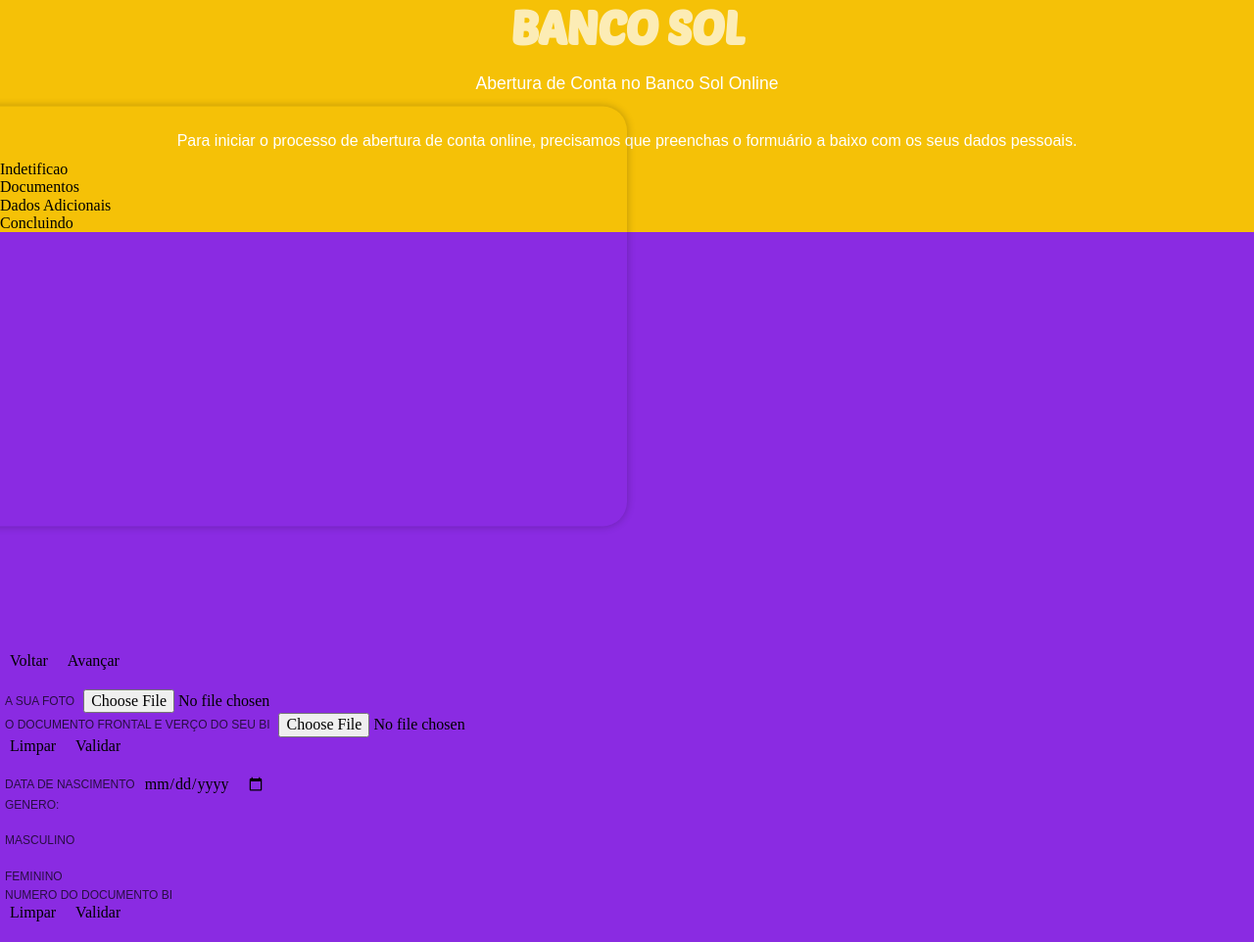
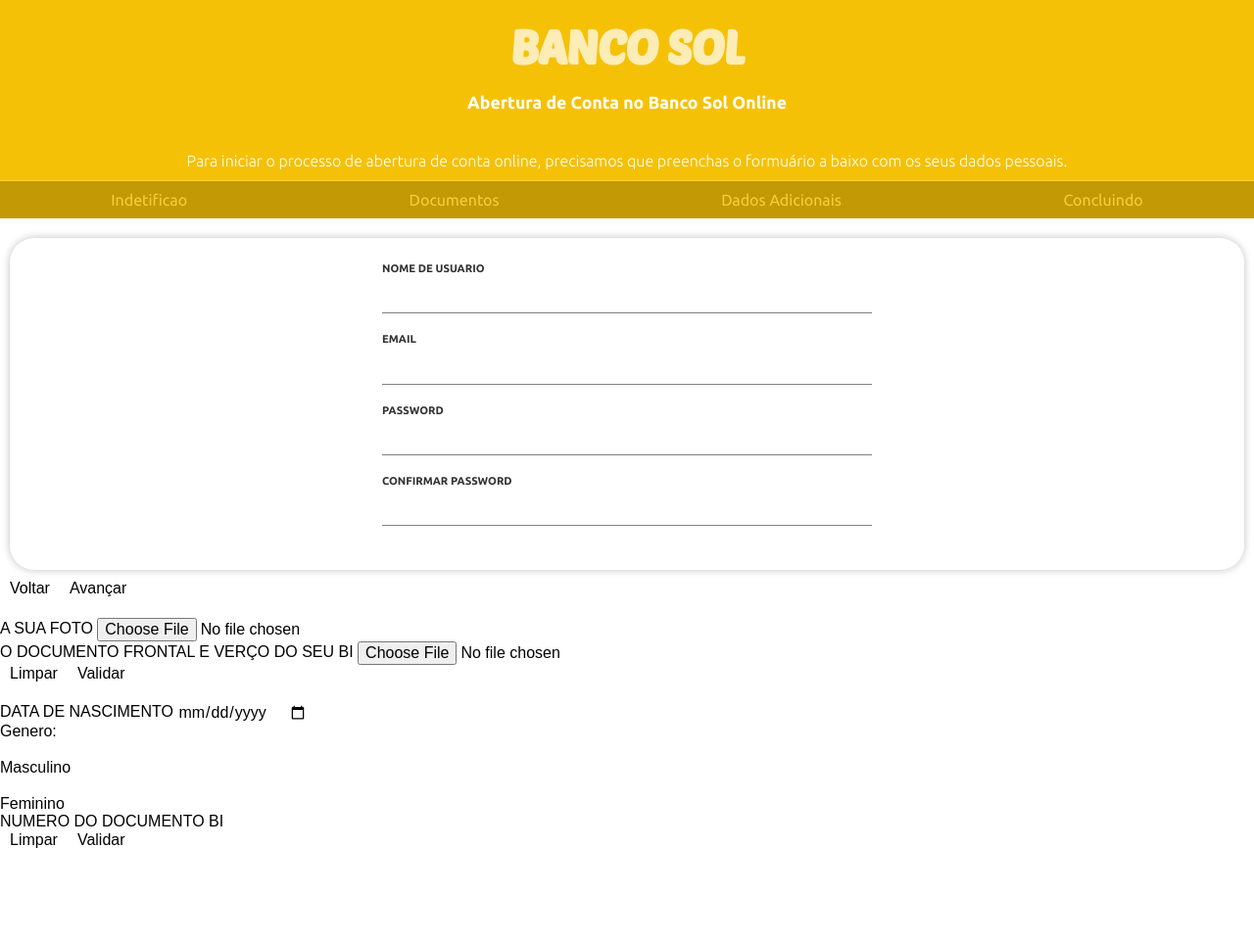
Before and after one commit to CristianoCololo/SITE_abertura_de_conta_banco_sol, a PHP site: page /aderir.php in a window 1280 px wide. Shown: the whole page at 98% size. After the commit the page ends 866 px from the top, so only its background shows below. Run offline with PHP 8.4, Linux system fonts and the light colour scheme.

Commit message:
UPDATE aderir.php & *.css & index.php

```diff
--- a/aderir.php
+++ b/aderir.php
@@ -27,18 +27,22 @@
     <main>
         <article class="indetificao">
             <div class="form">
-                <label>NOME DE USUARIO</label><br>
-                <input type="name" required><br><br><br>
-
-                <label>EMAIL</label><br>
-                <input type="email" required><br><br><br>
-
-
-                <label>PASSWORD </label><br>
-                <input type="password" inputmode="numeric" pattern="[0-9]*" maxlength="4" required> <br><br><br>
-
-                <label>CONFIRMAR PASSWORD</label><br>
-                <input type="password" inputmode="numeric" pattern="[0-9]*" maxlength="4" required><br><br><br>
+                <div class="input_username_div">
+                    <label>NOME DE USUARIO</label>
+                    <input type="name" required>
+                </div>
+                <div class="input_email_div">
+                    <label>EMAIL</label>
+                    <input type="email" required>
+                </div>
+                <div class="input_password_div">
+                    <label>PASSWORD </label>
+                    <input type="password" inputmode="numeric" pattern="[0-9]*" maxlength="4" required>
+                </div>
+                <div class="input_confirm_password_div">
+                    <label>CONFIRMAR PASSWORD</label>
+                    <input type="password" inputmode="numeric" pattern="[0-9]*" maxlength="4" required>
+                </div>
             </div>
             <div class="buttons">
                 <input type="submit" value="Voltar">
--- a/css/style.css
+++ b/css/style.css
@@ -1,11 +1,27 @@
+*{
+    font-family: sans-serif;
+}
 @font-face{
     font-family: "Poe";
     src: url('../font/poe.ttf');
+}
+@font-face{
+    font-family: "Ub";
+    src: url('../font/ubuntu_b.ttf');
+}
+@font-face{
+    font-family: "Ul";
+    src: url('../font/ubuntu_l.ttf');
+}
+@font-face{
+    font-family: "Ur";
+    src: url('../font/ubuntu_r.ttf');
 }
 
 body{
     display: flex;
     flex-direction: column;
+    justify-items: center;
     height: 100vh;
 }
 
@@ -13,9 +29,49 @@
     background-color: #f5c107;
     width: 100%;
     margin: 0;
+    flex-grow: 1;
+    padding-top: 20px;
 }
+header span#subtitulo{
+    font-size: 1.1em;
+    font-family: "Ub";
+    color: white;
+    text-align: center;
+    display: inline-block;
+    width: 100%;
+    margin-top: 20px;
+    margin-bottom: 40px;
+}
+
+header span{
+    font-size: 1em;
+    font-family: "Ul";
+    color: white;
+    text-align: center;
+    display: inline-block;
+    width: 100%;
+    margin-bottom: 10px;
+}
+
+header div.progress ul{
+    display: flex;
+    flex-wrap: nowrap;
+    align-items: center;
+}
+header div.progress ul li{
+    display: inline-block;
+    text-align: center;
+    flex-grow: 1;
+    font-family: "Ur";
+    padding: 10px 5px;
+    border-top: 1px solid #fff;
+    color: #fff;
+    background-color: #000;
+    opacity: .2;
+}
+
 main{
-    background-color: blueviolet;
+    flex-grow: 3;
 }
 
 header h1{
@@ -30,54 +86,38 @@
     font-family: "Poe";
 }
 
-header span#subtitulo{
-    font-size: 1.1em;
-    font-family: sans-serif;
-    color: white;
-    text-align: center;
-    display: inline-block;
-    width: 100%;
-    margin-top: 20px;
-    margin-bottom: 40px;
-}
-
-header span{
-    font-size: 1em;
-    font-family: sans-serif;
-    color: white;
-    text-align: center;
-    display: inline-block;
-    width: 100%;
-    margin-bottom: 10px;
-}
 .form{
+    display: flex;
+    flex-direction: column;
+    justify-content: center;
+    align-items: center;
     border-radius: 25px;
     padding: 25px;
-    transform: translate(-50%,-30%);
+    margin: 10px;
+    margin-top: 20px;
     box-shadow: 0 0 8px rgba(0, 0, 0, 0.242);
 }
-
-label {
-    margin: 5px;
-    font-weight: 200;
-    font-size: .75em;
-    color: black;
+.form div{
+    display: flex;
+    flex-direction: column;
+    margin-bottom: 20px;
+}
+.form div label{
+    font-size: .7em;
+    font-family: "Ub";
+    opacity: .8;
     text-transform: uppercase;
-    opacity: 0.7;
-    font-family: sans-serif;
 }
-
-.form input{
+.form div input{
     padding: 10px;
-    border-radius: 4px;
     border: 0;
-    border-bottom: 0.2px solid grey;
+    border-bottom: 1px solid grey;
     background-color: transparent;
-    width: 300px;
+    width: 500px;
     outline: none;
     font-size: 1em;
     color: black;
-    letter-spacing: 3px;
+    letter-spacing: 2px;
 }
 
 .buttons{
```
Also changed, not shown: css/index_style.css (+13 -1 lines), font/ubuntu_b.ttf (added), font/ubuntu_l.ttf (added), font/ubuntu_r.ttf (added), index.php (line endings or trailing spaces).
